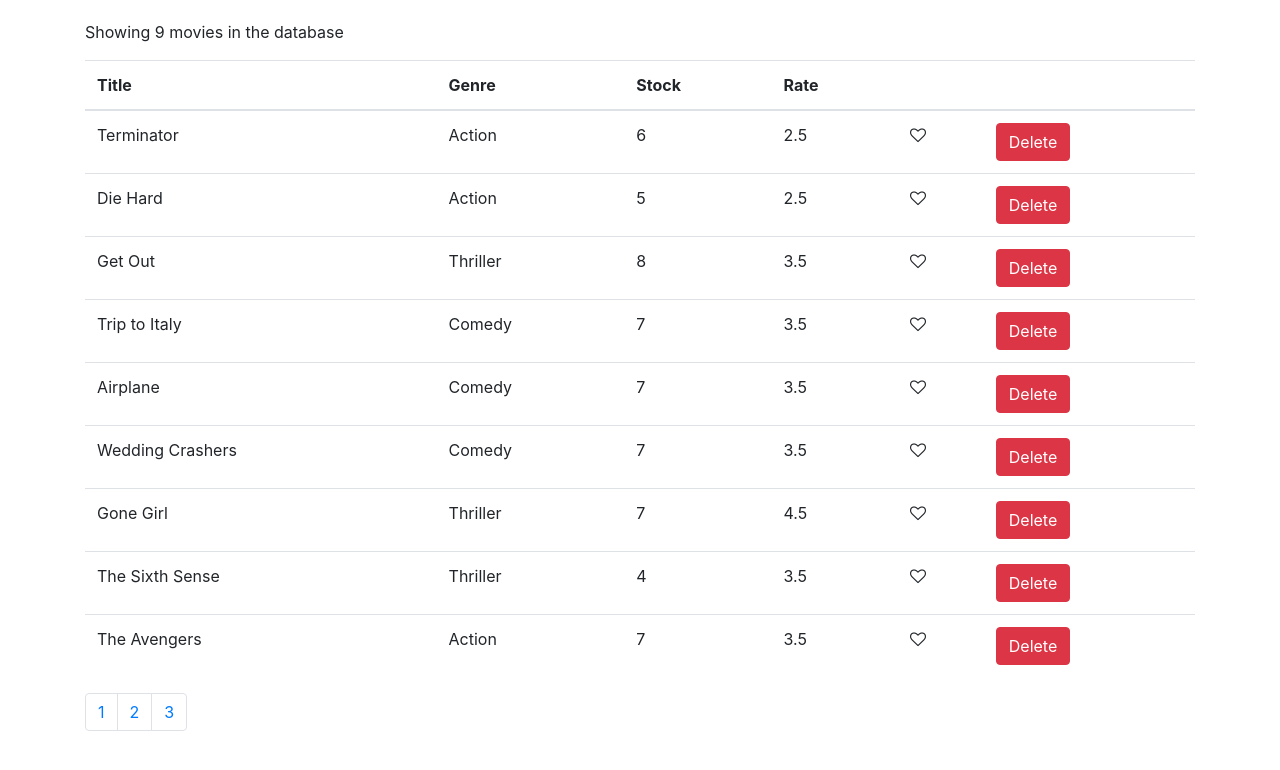
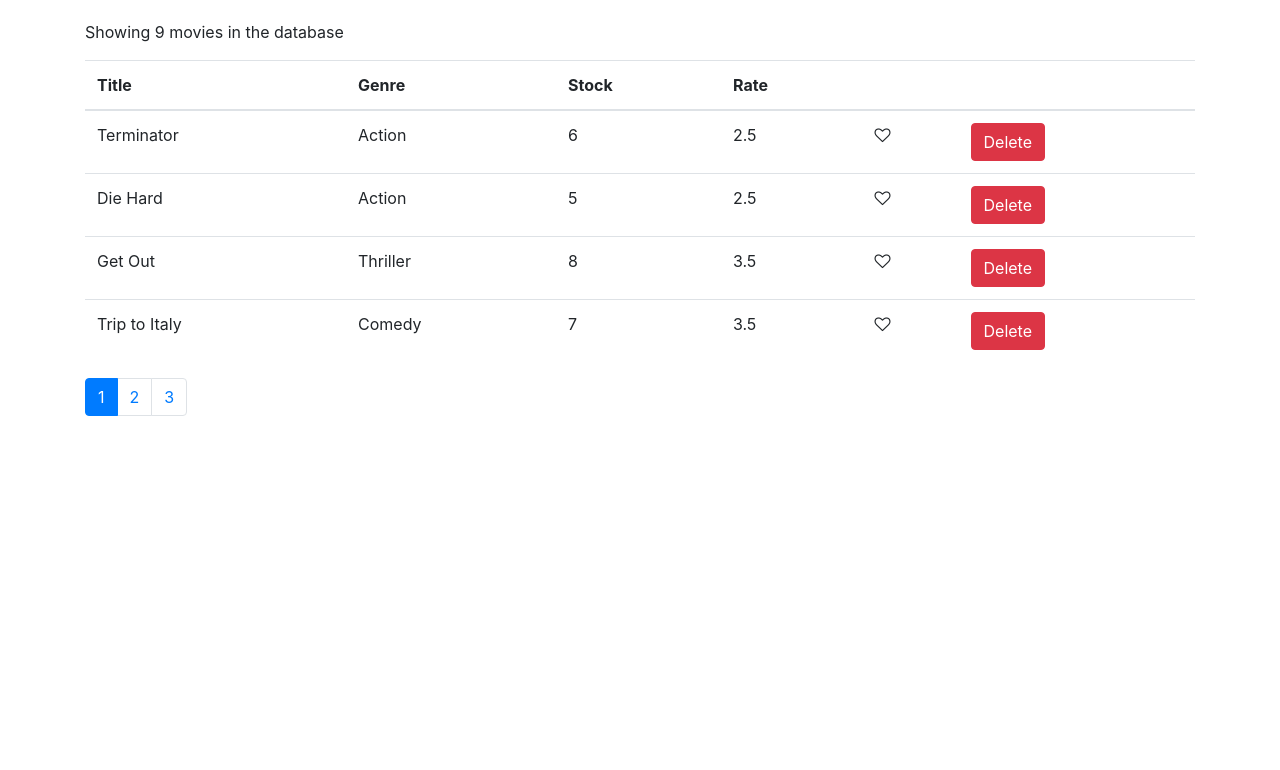
Before and after one commit to helgonaft/react-vidly, a React (Create React App) app: page / in a window 1280 px wide. Shown: the top 770 px of the page. Built offline with nearby package versions, Linux system fonts and the light colour scheme.

Commit message:
pagination logic

```diff
--- a/src/components/common/pagination.jsx
+++ b/src/components/common/pagination.jsx
@@ -3,9 +3,10 @@ import ReactDOM from "react-dom";
 import _ from "lodash";
 
 const Pagination = props => {
-  const { itemsCount, pageSize } = props;
+  // generate variable out of props, that are passed to component
+  const { itemsCount, pageSize, currentPage, onPageChange } = props;
   const pageCount = Math.ceil(itemsCount / pageSize);
-  console.log(pageCount);
+  console.log(props);
   if (pageCount === 1) return null;
   const pages = _.range(1, pageCount + 1);
   return (
@@ -16,11 +17,21 @@ const Pagination = props => {
             Previous
           </a>
         </li> */}
-        {pages.map((page, index) => {
+
+        {pages.map(page => {
           return (
-            <li className="page-item" key={index}>
-              <a className="page-link" href="#">
-                {index + 1}
+            <li
+              className={
+                page === currentPage ? "page-item active" : "page-item"
+              }
+              key={page}
+            >
+              <a
+                className="page-link"
+                href="#"
+                onClick={() => onPageChange(page)}
+              >
+                {page}
               </a>
             </li>
           );
--- a/src/components/movies.jsx
+++ b/src/components/movies.jsx
@@ -2,11 +2,13 @@ import React, { Component } from "react";
 import { getMovies, deleteMovie } from "../services/fakeMovieService";
 import Like from "./common/like";
 import Pagination from "./common/pagination";
+import { paginate } from "../utils/paginate";
 
 class Movies extends Component {
   state = {
     movies: getMovies(),
-    pageSize: 4
+    pageSize: 4,
+    currentPage: 1
   };
 
   handleDelete = movie => {
@@ -34,12 +36,15 @@ class Movies extends Component {
   };
 
   handlePageChange = page => {
-    console.log(page);
+    this.setState({ currentPage: page });
   };
 
   render() {
     // variable count = length property of movies object
     const { length: count } = this.state.movies;
+    const { pageSize, currentPage } = this.state;
+    const movies = paginate(this.state.movies, currentPage, pageSize);
+
     return (
       <React.Fragment>
         <p>{this.handleMessage()}</p>
@@ -55,7 +60,7 @@ class Movies extends Component {
             </tr>
           </thead>
           <tbody>
-            {this.state.movies.map((movie, index) => {
+            {movies.map((movie, index) => {
               return (
                 <tr key={index}>
                   <td>{movie.title}</td>
@@ -83,7 +88,8 @@ class Movies extends Component {
         </table>
         <Pagination
           itemsCount={count}
-          pageSize={this.state.pageSize}
+          pageSize={pageSize}
+          currentPage={currentPage}
           onPageChange={this.handlePageChange}
         ></Pagination>
       </React.Fragment>
--- /dev/null
+++ b/src/utils/paginate.js
@@ -0,0 +1,8 @@
+import _ from 'lodash';
+
+export function paginate(items, pageNumber, pageSize) {
+    const startIndex = (pageNumber - 1) * pageSize;
+    // need to wrap items array to be a lodash object using _()
+    // .value() will convert it back to usual array
+    return _(items).slice(startIndex).take(pageSize).value();
+}
```
